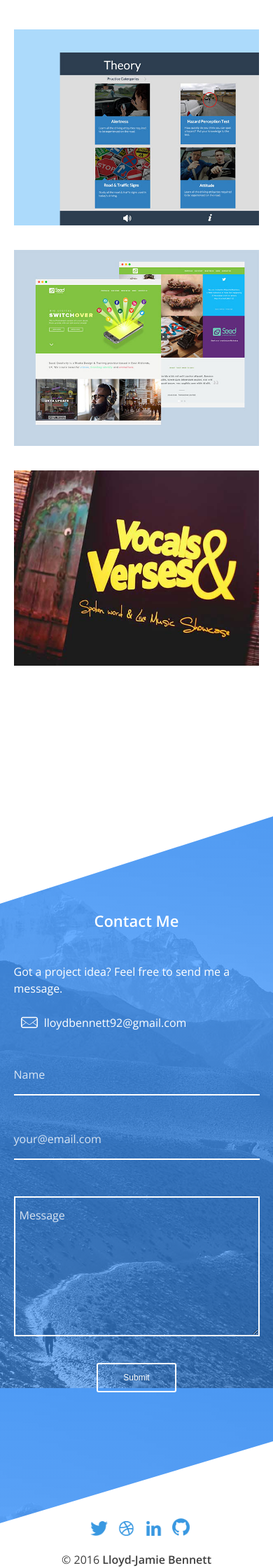
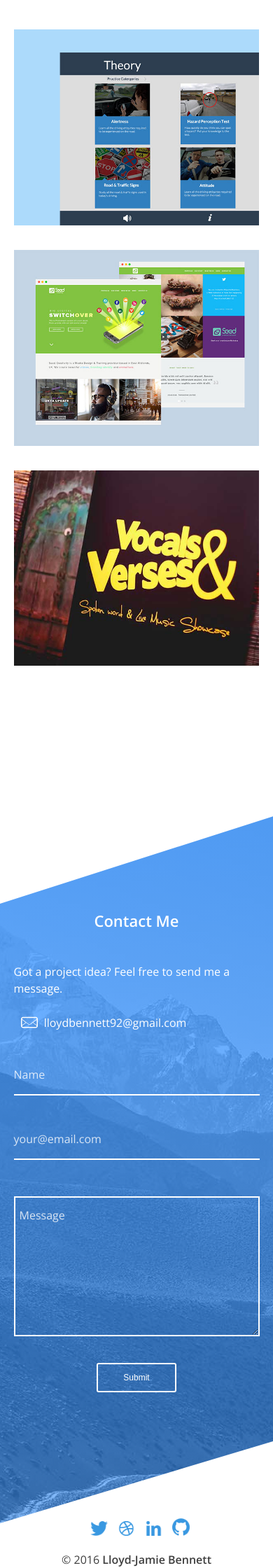
Before and after one commit to LloydBennett/lloydbennett.github.io, a Jekyll site: the page built from index.html, in a window 390 px wide. Shown: the part 1278-3518 px from the top of the page at 70% size. Built offline with Jekyll 4.4.1, drawn with Linux system fonts in a browser that asks for light colours; nearby versions of some CDN libraries.

Commit message:
footer bg adjustments using desktop bg

```diff
--- a/_sass/layout/_footer.scss
+++ b/_sass/layout/_footer.scss
@@ -2,10 +2,10 @@
   background: linear-gradient(rgba(61, 150, 255, 0.86), rgba(61, 150, 255, 0.6)), url('../images/home/home-bg.jpg') no-repeat fixed bottom;
   background-size:cover;
 
-  /* @media screen and (max-width: 767px) {
-    background: linear-gradient(rgba(61, 150, 255, 0.86), rgba(61, 150, 255, 0.6)), url('../images/home/home-bg-sm.jpg') no-repeat fixed center top;
+  @media screen and (max-width: 767px) {
+    background: linear-gradient(rgba(61, 150, 255, 0.86), rgba(61, 150, 255, 0.6)), url('../images/home/home-bg.jpg') no-repeat fixed center top;
 
-  } */
+  }
 }
 .footer{
   @include modifier('two'){
```
